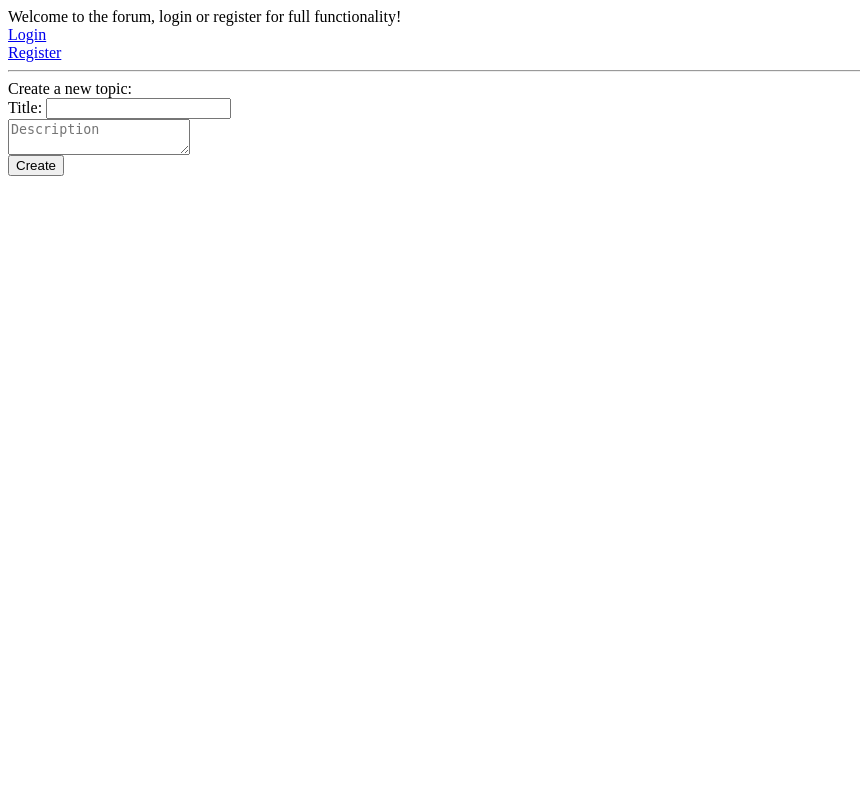
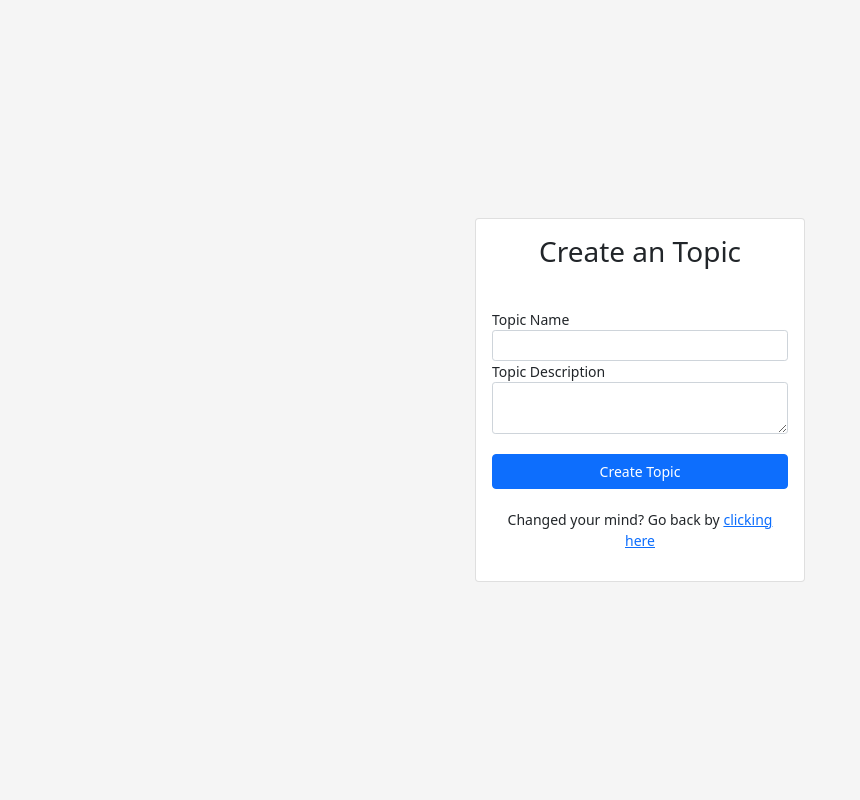
Before and after one commit to Cryotechnic/ecom-finalproject, a PHP site: template app/views/Admin/createTopic.php in a window 1280 px wide. Shown: the whole page, without its empty margins (0-860 px from the left). Run offline with PHP 8.4, Linux system fonts and the light colour scheme; the template is opened without the code that fills it, so the values that code supplies are empty; some libraries are stand-ins or nearby versions.

Commit message:
there we go

```diff
--- a/app/views/Admin/createTopic.php
+++ b/app/views/Admin/createTopic.php
@@ -1,36 +1,34 @@
 <html>
 	<head>
 		<title>Create a new topic</title>
+		<link href="https://cdn.jsdelivr.net/npm/bootstrap@5.1.3/dist/css/bootstrap.min.css" rel="stylesheet" integrity="sha384-1BmE4kWBq78iYhFldvKuhfTAU6auU8tT94WrHftjDbrCEXSU1oBoqyl2QvZ6jIW3" crossorigin="anonymous">
+        <script src="https://cdn.jsdelivr.net/npm/bootstrap@5.1.3/dist/js/bootstrap.bundle.min.js" integrity="sha384-ka7Sk0Gln4gmtz2MlQnikT1wXgYsOg+OMhuP+IlRH9sENBO0LRn5q+8nbTov4+1p" crossorigin="anonymous"></script>
+		<meta name="viewport" content="width=device-width, initial-scale=1.0">
 	</head>
 	<body>
-        <?php
-            if(isset($_SESSION['username'])){
-                $user = new \app\models\User();
-                $user = $user->get($_SESSION['username']);
-                if(isset($_SESSION['user_id'])){
-                    echo 'Welcome, ' . $_SESSION['username'] . '! <br>';
-                    echo '<a href="'.BASE.'/Main/logout">Logout</a>';
-                }
-            } else {
-                echo 'Welcome to the forum, login or register for full functionality!<br>';
-                echo '<a href="'.BASE.'/Main/login">Login</a><br>';
-                echo '<a href="'.BASE.'/Main/register">Register</a>';
-            }
-        ?>
+	<style>body,html{height:100%}.global-container{height:100%;display:flex;align-items:center;justify-content:center;background-color:#f5f5f5}form{padding-top:10px;font-size:14px;margin-top:30px}.card-title{font-weight:300}.btn{font-size:14px;margin-top:20px}.login-form{width:330px;margin:20px}.sign-up{text-align:center;padding:20px 0 0}.alert{margin-bottom:-30px;font-size:13px;margin-top:20px;}</style>
+		<div class="global-container">
+			<div class="card login-form">
+				<div class="card-body">
+					<h3 class="card-title text-center">Create an Topic</h3>
+					<div class="card-text">
+						<form action='' method='post'>
+							<div class="form-group">
+								<label for="exampleInputEmail1">Topic Name</label>
+								<input type="text" class="form-control form-control-sm" id="exampleInputEmail1" aria-describedby="emailHelp" name="title">
+							</div>
+							<div class="form-group">
+								<label for="inputPassword">Topic Description</label>
+								<textarea type="text" class="form-control form-control-sm" id="exampleInputPassword1" name="description"></textarea>
+							</div>
+							<button style="width:100%;" type="submit" class="btn btn-primary btn-block" name="action" value="Create">Create Topic</button>
+							<div class="sign-up">
+								Changed your mind? Go back by <a href="/Main/index">clicking here</a>
+							</div>
+						</form>
+					</div>
+				</div>
+			</div>
+		</div>
     </body>
-	<hr>
-	<body>
-	<?php
-		if($data != null) {
-			echo $data;
-			echo "<br>";
-		}
-	?>
-		Create a new topic:
-		<form action='' method='post'>
-			Title: <input type='text' name='title' /><br>
-            <textarea name='description' placeholder='Description'></textarea><br>
-			<input type='submit' name='action' value='Create' />
-		</form>
-	</body>
 </html>
```
